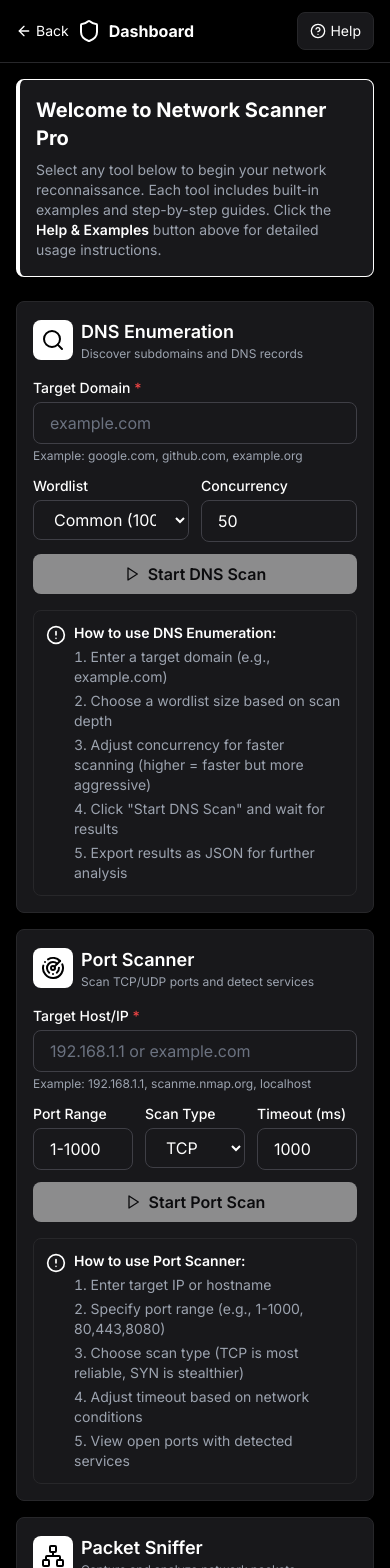
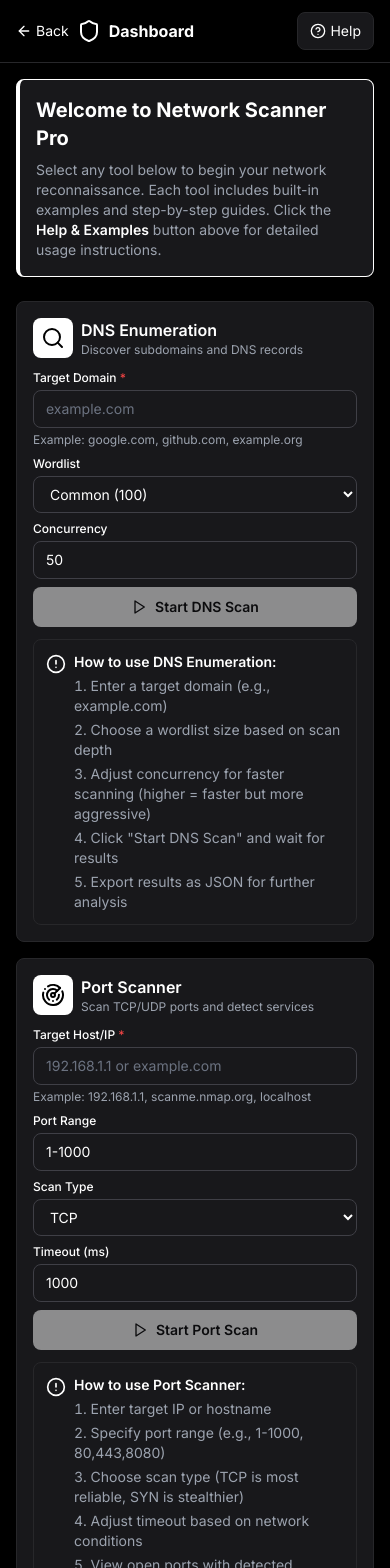
Before and after one commit to RUSHYOP/network-scanner-pro, a Next.js app: page /dashboard in a window 390 px wide. Shown: the top 1568 px of the page. Built offline with nearby package versions, Linux system fonts and the light colour scheme.

Commit message:
Improve mobile layout: better spacing, font sizes, and responsive components

```diff
--- a/app/dashboard/page.tsx
+++ b/app/dashboard/page.tsx
@@ -116,20 +116,20 @@ export default function Dashboard() {
               className="glass-card p-4 md:p-6 hover-glow"
             >
               {/* Tool Header */}
-              <div className="flex items-start justify-between mb-4">
+              <div className="flex items-start justify-between mb-3 md:mb-4">
                 <div className="flex items-center space-x-2 md:space-x-3">
                   <div className="bg-white text-black w-10 h-10 md:w-12 md:h-12 rounded-lg flex items-center justify-center flex-shrink-0">
                     {tool.icon}
                   </div>
                   <div>
-                    <h3 className="text-lg md:text-xl font-semibold text-white">{tool.title}</h3>
+                    <h3 className="text-base md:text-lg lg:text-xl font-semibold text-white">{tool.title}</h3>
                     <p className="text-xs md:text-sm text-gray-400">{tool.description}</p>
                   </div>
                 </div>
               </div>
 
               {/* Tool Component */}
-              <div className="mt-4">
+              <div className="mt-3 md:mt-4">
                 {tool.component}
               </div>
             </div>
--- a/components/DnsScanner.tsx
+++ b/components/DnsScanner.tsx
@@ -65,11 +65,11 @@ export default function DnsScanner() {
   }
 
   return (
-    <div className="space-y-4">
+    <div className="space-y-3 md:space-y-4">
       {/* Configuration Form */}
-      <div className="space-y-3">
+      <div className="space-y-2 md:space-y-3">
         <div>
-          <label className="block text-sm font-medium mb-1">
+          <label className="block text-xs md:text-sm font-medium mb-1">
             Target Domain <span className="text-red-500">*</span>
           </label>
           <input
@@ -77,37 +77,37 @@ export default function DnsScanner() {
             value={target}
             onChange={(e) => setTarget(e.target.value)}
             placeholder="example.com"
-            className="w-full bg-zinc-900 border border-zinc-700 rounded-lg px-4 py-2 focus:outline-none focus:ring-2 focus:ring-white text-white placeholder-gray-500"
+            className="w-full bg-zinc-900 border border-zinc-700 rounded-lg px-3 py-2 text-sm md:text-base focus:outline-none focus:ring-2 focus:ring-white text-white placeholder-gray-500"
           />
           <p className="text-xs text-gray-400 mt-1">
             Example: google.com, github.com, example.org
           </p>
         </div>
 
-        <div className="grid grid-cols-2 gap-3">
+        <div className="grid grid-cols-1 sm:grid-cols-2 gap-2 md:gap-3">
           <div>
-            <label className="block text-sm font-medium mb-1">Wordlist</label>
+            <label className="block text-xs md:text-sm font-medium mb-1">Wordlist</label>
             <select
               value={wordlist}
               onChange={(e) => setWordlist(e.target.value)}
-              className="w-full bg-zinc-900 border border-zinc-700 rounded-lg px-4 py-2 focus:outline-none focus:ring-2 focus:ring-blue-500 text-white"
+              className="w-full bg-zinc-900 border border-zinc-700 rounded-lg px-3 py-2 text-sm md:text-base focus:outline-none focus:ring-2 focus:ring-blue-500 text-white"
               style={{ colorScheme: 'dark' }}
             >
-              <option value="common" className="bg-gray-900 text-white">Common (100 entries)</option>
-              <option value="medium" className="bg-gray-900 text-white">Medium (1,000 entries)</option>
-              <option value="large" className="bg-gray-900 text-white">Large (10,000 entries)</option>
+              <option value="common" className="bg-gray-900 text-white">Common (100)</option>
+              <option value="medium" className="bg-gray-900 text-white">Medium (1K)</option>
+              <option value="large" className="bg-gray-900 text-white">Large (10K)</option>
             </select>
           </div>
 
           <div>
-            <label className="block text-sm font-medium mb-1">Concurrency</label>
+            <label className="block text-xs md:text-sm font-medium mb-1">Concurrency</label>
             <input
               type="number"
               value={concurrency}
               onChange={(e) => setConcurrency(Number(e.target.value))}
               min="1"
               max="500"
-              className="w-full bg-zinc-900 border border-zinc-700 rounded-lg px-4 py-2 focus:outline-none focus:ring-2 focus:ring-white text-white"
+              className="w-full bg-zinc-900 border border-zinc-700 rounded-lg px-3 py-2 text-sm md:text-base focus:outline-none focus:ring-2 focus:ring-white text-white"
             />
           </div>
         </div>
@@ -115,7 +115,7 @@ export default function DnsScanner() {
         <button
           onClick={handleScan}
           disabled={scanning || !target}
-          className="w-full bg-white text-black px-4 py-2 rounded-lg font-semibold hover:bg-gray-200 transition-all disabled:opacity-50 disabled:cursor-not-allowed flex items-center justify-center space-x-2"
+          className="w-full bg-white text-black px-4 py-2.5 md:py-3 rounded-lg text-sm md:text-base font-semibold hover:bg-gray-200 transition-all disabled:opacity-50 disabled:cursor-not-allowed flex items-center justify-center space-x-2"
         >
           {scanning ? (
             <>
@@ -143,27 +143,27 @@ export default function DnsScanner() {
 
       {/* Results */}
       {results.length > 0 && (
-        <div className="space-y-3">
-          <div className="flex items-center justify-between">
-            <h4 className="font-semibold flex items-center space-x-2 text-white">
-              <CheckCircle className="w-5 h-5 text-white" />
+        <div className="space-y-2 md:space-y-3">
+          <div className="flex items-center justify-between flex-wrap gap-2">
+            <h4 className="font-semibold flex items-center space-x-2 text-white text-sm md:text-base">
+              <CheckCircle className="w-4 h-4 md:w-5 md:h-5 text-white" />
               <span>Found {results.length} subdomains</span>
             </h4>
             <button
               onClick={exportResults}
-              className="flex items-center space-x-2 text-sm bg-zinc-900 px-3 py-1 rounded-lg hover:bg-zinc-800 transition text-white border border-zinc-700"
+              className="flex items-center space-x-1 md:space-x-2 text-xs md:text-sm bg-zinc-900 px-2 md:px-3 py-1.5 rounded-lg hover:bg-zinc-800 transition text-white border border-zinc-700"
             >
-              <Download className="w-4 h-4" />
+              <Download className="w-3 h-3 md:w-4 md:h-4" />
               <span>Export</span>
             </button>
           </div>
 
-          <div className="max-h-64 overflow-y-auto space-y-2 bg-zinc-950 rounded-lg p-3">
+          <div className="max-h-64 overflow-y-auto space-y-1.5 md:space-y-2 bg-zinc-950 rounded-lg p-2 md:p-3">
             {results.map((result, index) => (
-              <div key={index} className="bg-zinc-900 border border-zinc-800 rounded px-3 py-2 text-sm">
-                <div className="flex items-center justify-between">
-                  <span className="font-mono text-white">{result.subdomain}</span>
-                  <span className="text-gray-400">{result.ip}</span>
+              <div key={index} className="bg-zinc-900 border border-zinc-800 rounded px-2 md:px-3 py-1.5 md:py-2 text-xs md:text-sm">
+                <div className="flex items-center justify-between flex-wrap gap-1">
+                  <span className="font-mono text-white text-xs md:text-sm break-all">{result.subdomain}</span>
+                  <span className="text-gray-400 text-xs">{result.ip}</span>
                 </div>
               </div>
             ))}
--- a/components/NetworkMonitor.tsx
+++ b/components/NetworkMonitor.tsx
@@ -13,7 +13,7 @@ export default function NetworkMonitor() {
   })
 
   return (
-    <div className="space-y-4">
+    <div className="space-y-3 md:space-y-4">
       <div className="grid grid-cols-3 gap-3">
         <div className="bg-zinc-900 border border-zinc-700 rounded-lg p-4">
           <div className="flex items-center justify-between mb-2">
--- a/components/PacketSniffer.tsx
+++ b/components/PacketSniffer.tsx
@@ -10,7 +10,7 @@ export default function PacketSniffer() {
   const [packets, setPackets] = useState<any[]>([])
 
   return (
-    <div className="space-y-4">
+    <div className="space-y-3 md:space-y-4">
       <div className="space-y-3">
         <div>
           <label className="block text-sm font-medium mb-1">Network Interface</label>
--- a/components/PortScanner.tsx
+++ b/components/PortScanner.tsx
@@ -76,11 +76,11 @@ export default function PortScanner() {
   }
 
   return (
-    <div className="space-y-4">
+    <div className="space-y-3 md:space-y-4">
       {/* Configuration Form */}
-      <div className="space-y-3">
+      <div className="space-y-2 md:space-y-3">
         <div>
-          <label className="block text-sm font-medium mb-1">
+          <label className="block text-xs md:text-sm font-medium mb-1">
             Target Host/IP <span className="text-red-500">*</span>
           </label>
           <input
@@ -88,48 +88,48 @@ export default function PortScanner() {
             value={target}
             onChange={(e) => setTarget(e.target.value)}
             placeholder="192.168.1.1 or example.com"
-            className="w-full bg-zinc-900 border border-zinc-700 rounded-lg px-4 py-2 focus:outline-none focus:ring-2 focus:ring-white text-white placeholder-gray-500"
+            className="w-full bg-zinc-900 border border-zinc-700 rounded-lg px-3 py-2 text-sm md:text-base focus:outline-none focus:ring-2 focus:ring-white text-white placeholder-gray-500"
           />
           <p className="text-xs text-gray-400 mt-1">
             Example: 192.168.1.1, scanme.nmap.org, localhost
           </p>
         </div>
 
-        <div className="grid grid-cols-3 gap-3">
+        <div className="grid grid-cols-1 sm:grid-cols-3 gap-2 md:gap-3">
           <div>
-            <label className="block text-sm font-medium mb-1">Port Range</label>
+            <label className="block text-xs md:text-sm font-medium mb-1">Port Range</label>
             <input
               type="text"
               value={portRange}
               onChange={(e) => setPortRange(e.target.value)}
               placeholder="1-1000"
-              className="w-full bg-zinc-900 border border-zinc-700 rounded-lg px-4 py-2 focus:outline-none focus:ring-2 focus:ring-white text-white placeholder-gray-500"
+              className="w-full bg-zinc-900 border border-zinc-700 rounded-lg px-3 py-2 text-sm md:text-base focus:outline-none focus:ring-2 focus:ring-white text-white placeholder-gray-500"
             />
           </div>
 
           <div>
-            <label className="block text-sm font-medium mb-1">Scan Type</label>
+            <label className="block text-xs md:text-sm font-medium mb-1">Scan Type</label>
             <select
               value={scanType}
               onChange={(e) => setScanType(e.target.value)}
-              className="w-full bg-zinc-900 border border-zinc-700 rounded-lg px-4 py-2 focus:outline-none focus:ring-2 focus:ring-purple-500 text-white"
+              className="w-full bg-zinc-900 border border-zinc-700 rounded-lg px-3 py-2 text-sm md:text-base focus:outline-none focus:ring-2 focus:ring-purple-500 text-white"
               style={{ colorScheme: 'dark' }}
             >
               <option value="tcp" className="bg-gray-900 text-white">TCP</option>
               <option value="udp" className="bg-gray-900 text-white">UDP</option>
-              <option value="syn" className="bg-gray-900 text-white">SYN Stealth</option>
+              <option value="syn" className="bg-gray-900 text-white">SYN</option>
             </select>
           </div>
 
           <div>
-            <label className="block text-sm font-medium mb-1">Timeout (ms)</label>
+            <label className="block text-xs md:text-sm font-medium mb-1">Timeout (ms)</label>
             <input
               type="number"
               value={timeout}
               onChange={(e) => setTimeout(Number(e.target.value))}
               min="100"
               max="5000"
-              className="w-full bg-zinc-900 border border-zinc-700 rounded-lg px-4 py-2 focus:outline-none focus:ring-2 focus:ring-white text-white"
+              className="w-full bg-zinc-900 border border-zinc-700 rounded-lg px-3 py-2 text-sm md:text-base focus:outline-none focus:ring-2 focus:ring-white text-white"
             />
           </div>
         </div>
@@ -137,7 +137,7 @@ export default function PortScanner() {
         <button
           onClick={handleScan}
           disabled={scanning || !target}
-          className="w-full bg-white text-black px-4 py-2 rounded-lg font-semibold hover:bg-gray-200 transition-all disabled:opacity-50 disabled:cursor-not-allowed flex items-center justify-center space-x-2"
+          className="w-full bg-white text-black px-4 py-2.5 md:py-3 rounded-lg text-sm md:text-base font-semibold hover:bg-gray-200 transition-all disabled:opacity-50 disabled:cursor-not-allowed flex items-center justify-center space-x-2"
         >
           {scanning ? (
             <>
@@ -165,9 +165,9 @@ export default function PortScanner() {
 
       {/* Results */}
       {results.length > 0 && (
-        <div className="space-y-3">
-          <div className="flex items-center justify-between">
-            <h4 className="font-semibold flex items-center space-x-2 text-white">
+        <div className="space-y-2 md:space-y-3">
+          <div className="flex items-center justify-between flex-wrap gap-2">
+            <h4 className="font-semibold flex items-center space-x-2 text-white text-sm md:text-base">
               <CheckCircle className="w-5 h-5 text-white" />
               <span>Found {results.length} open ports</span>
             </h4>
--- a/components/SecurityAudit.tsx
+++ b/components/SecurityAudit.tsx
@@ -17,7 +17,7 @@ export default function SecurityAudit() {
   }
 
   return (
-    <div className="space-y-4">
+    <div className="space-y-3 md:space-y-4">
       <div className="space-y-3">
         <div>
           <label className="block text-sm font-medium mb-1">
```
Also changed, not shown: 1 other file (tests, documents, lock files or other folders).
